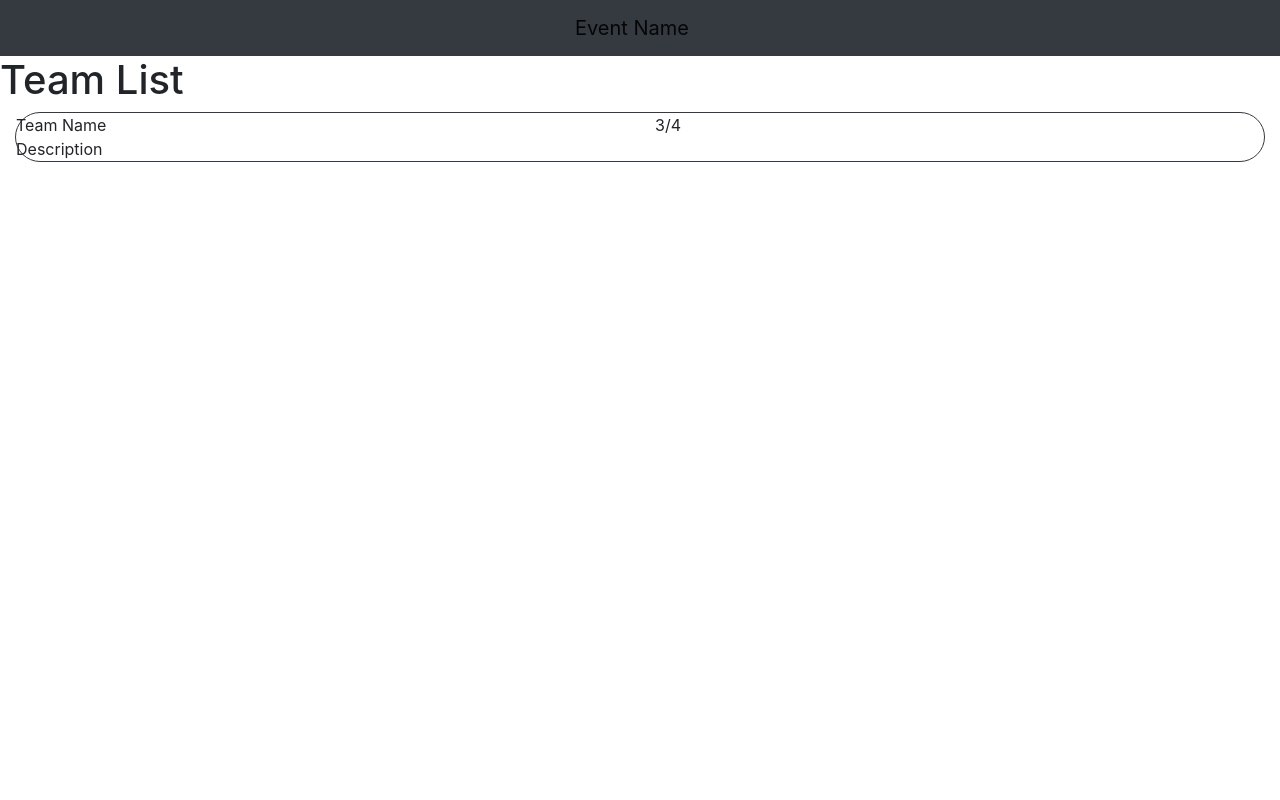
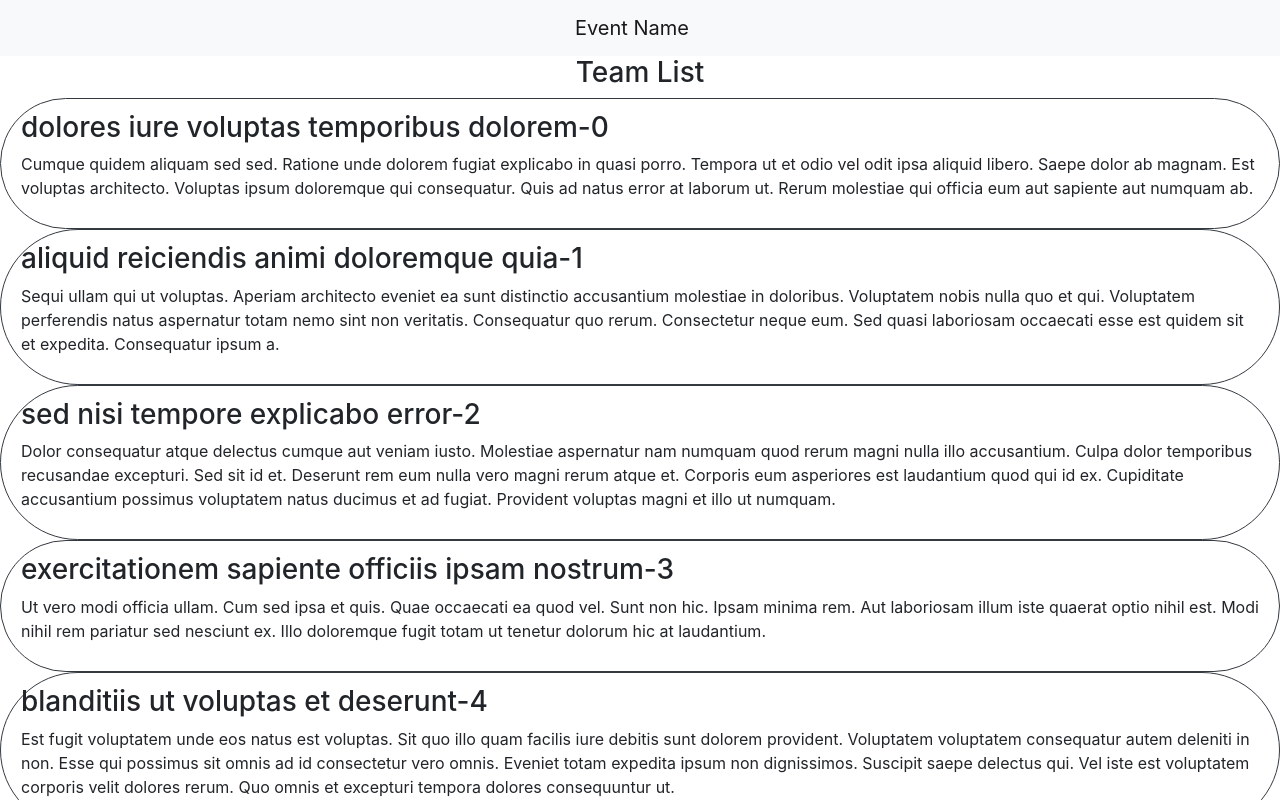
Before and after one commit to yanchen01/hackmit2020, a React (Create React App) app: page /teamlist in a window 1280 px wide. Shown: the top 800 px of the page. Built offline with nearby package versions, Linux system fonts and the light colour scheme.

Commit message:
Infinite List

```diff
--- a/package.json
+++ b/package.json
@@ -9,6 +9,7 @@
     "axios": "^0.20.0",
     "bootstrap": "^4.5.2",
     "create-react-class": "^15.6.3",
+    "faker": "^5.1.0",
     "firebase": "^7.21.0",
     "react": "^16.13.1",
     "react-bootstrap": "^1.3.0",
@@ -17,6 +18,7 @@
     "react-dom": "^16.13.1",
     "react-firebaseui": "^4.1.0",
     "react-hook-form": "^6.8.3",
+    "react-infinite-scroll-component": "^5.1.0",
     "react-router-dom": "^5.2.0",
     "react-scripts": "3.4.3",
     "uuid": "^8.3.0",
--- a/src/containers/TeamList/index.jsx
+++ b/src/containers/TeamList/index.jsx
@@ -1,42 +1,118 @@
-import React from 'react';
-import { Navbar, Container, Row, Col } from 'react-bootstrap';
+import React, { useState } from 'react';
+import { Navbar, Container, Row, Col, ListGroup } from 'react-bootstrap';
+import InfiniteScroll from 'react-infinite-scroll-component';
+import faker from 'faker'
+import { brotliCompress } from 'zlib';
+
+
+// Testing purposes
+const list = [1, 2, 3];
+
+class GroupList extends React.Component {
+  render() {
+    var names = this.props.teamNames;
+          var namesList = names.map(function(name){
+                          return <Team name={name} />;
+                        })
+
+          return (
+            <div>
+              <ul>{ namesList }</ul>
+            </div>
+          );
+  }
+}
 
 class Team extends React.Component {
   render() {
     return(
-      <Container fluid>
+      <Container>
         <div className="rounded-pill border border-dark">
         <Row>
-            <Col>Team Name</Col>
-            <Col>3/4</Col>
+            <Col>{this.props.name} - 3/4</Col>
         </Row>
         <Row>
-            <Col>Description</Col>
+            <Col><p>We are the best team around. Plain and simple.</p></Col>
         </Row>
         </div>
+        <br />
       </Container>
-
     );
   }
 }
 
 const TeamList = () => {
+
+  const data = new Array(1000).fill().map((value, id) => (({
+    id: id,
+    title: faker.lorem.words(5),
+    body: faker.lorem.sentences(8)
+  })))
+
+  const [count, setCount] = useState({
+    prev: 0,
+    next: 10
+  })
+
+  const [hasMore, setHasMore] = useState(true);
+  const [current, setCurrent] = useState(data.slice(count.prev, count.next))
+  const getMoreData = () => {
+    if (current.length === data.length) {
+      setHasMore(false);
+      return;
+    }
+    setTimeout(() => {
+      setCurrent(current.concat(data.slice(count.prev + 10, count.next + 10)))
+    }, 2000)
+    setCount((prevState) => ({ prev: prevState.prev + 10, next: prevState.next + 10 }))
+  }
+
   return (
-
     <div>
-      <Navbar className="justify-content-md-center" expand="lg" variant="light" bg="dark">
+      <Navbar className="justify-content-md-center" expand="lg" variant="light" bg="light">
         <Navbar.Brand href="/event">Event Name</Navbar.Brand>
       </Navbar>
 
+      <h3 className="text-center"> Team List </h3>
 
-      <h1>Team List</h1>
+      <InfiniteScroll
+        dataLength={current.length}
+        next={getMoreData}
+        hasMore={hasMore}
+        loader={<h2 className="text-center">Finding More Awesome Teams...</h2>}
+      >
 
-      <Team name="BOBb" />
-
-
+        <ListGroup variant="flush">
+          {current && current.map(((item, index) => (
+            <ListGroup.Item key={index} className="post rounded-pill border border-dark">
+              <h3>{`${item.title}-${item.id}`}</h3>
+              <p>{item.body}</p>
+            </ListGroup.Item>
+          )))
+          }
+        </ListGroup>
+      </InfiniteScroll>
     </div>
-
   );
 }
 
+/*
+    return (
+      <div>
+        <Navbar className="justify-content-md-center" expand="lg" variant="light" bg="light">
+          <Navbar.Brand href="/event">Event Name</Navbar.Brand>
+        </Navbar>
+
+        <div className="justify-content-md-center">
+          <h1 className="text-center">Team List</h1>
+
+          <button> Add Team </button>
+
+        </div>
+
+      </div>
+
+    );
+  }
+*/
 export default TeamList;
```
Also changed, not shown: 1 other file (tests, documents, lock files or other folders).
